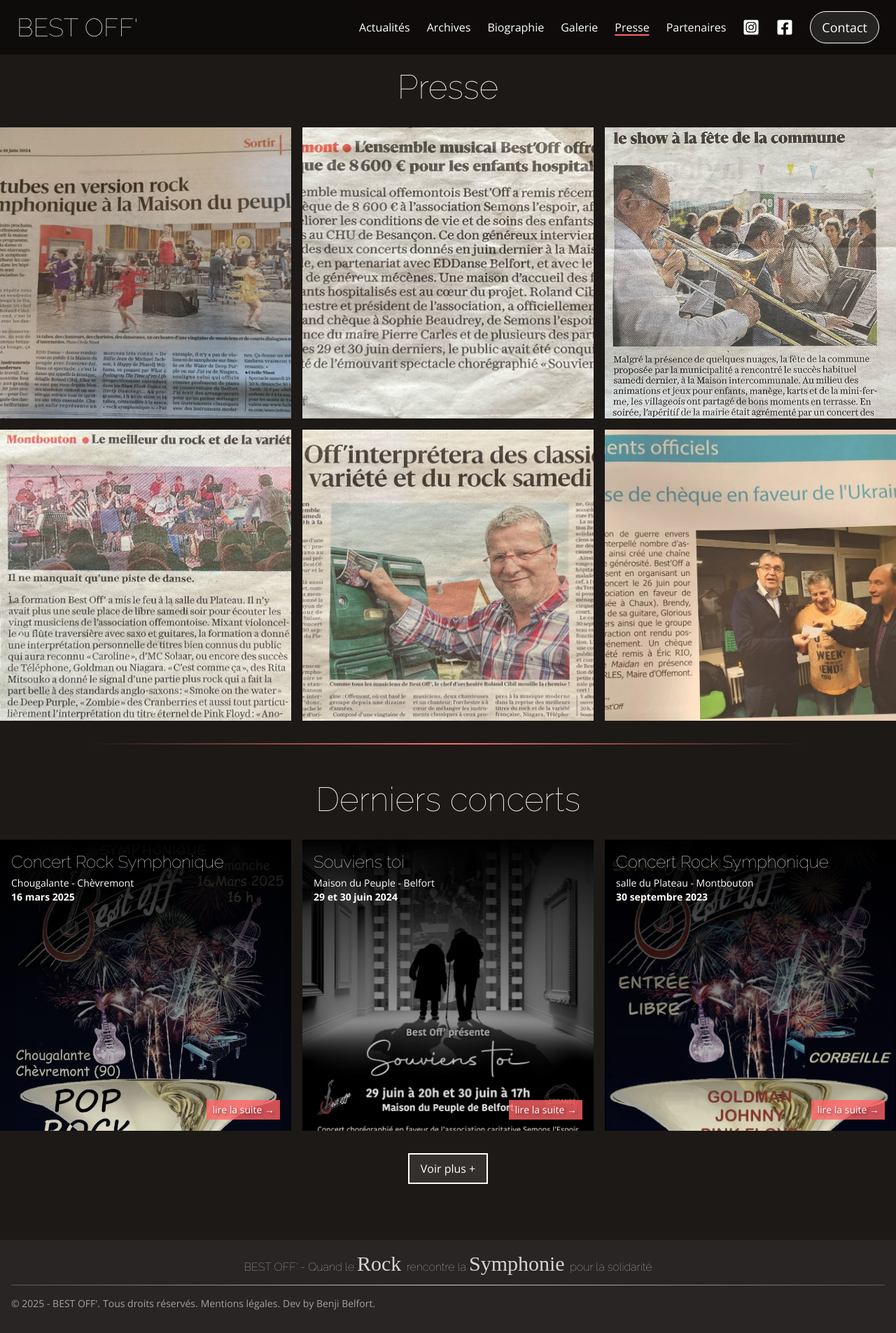
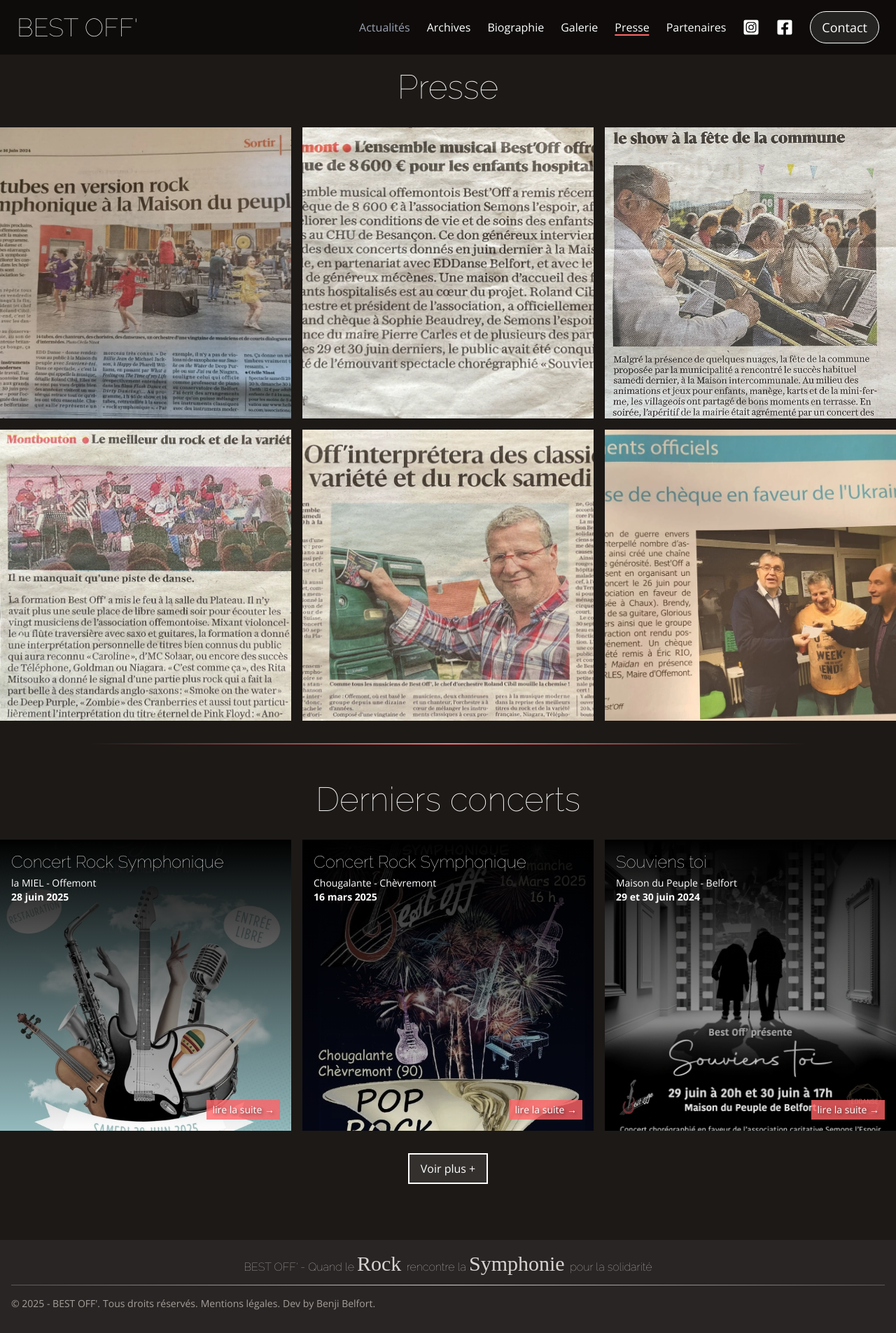
Before and after one commit to BenjiBelfort/best_off_dev, a React (Vite) app: page /presse in a window 1280 px wide. Shown: the whole page at 70% size. Built offline with nearby package versions, Linux system fonts and the light colour scheme; a web font is replaced by a local one.

Commit message:
classement concert 28 juin 25

```diff
--- a/src/components/Navbar.jsx
+++ b/src/components/Navbar.jsx
@@ -94,13 +94,14 @@
         {/* Desktop */}
         <div className="hidden lg:flex space-x-6 items-center">
           {/* Scroll vers “Actualités” */}
-          <AnimatedLink
+          <span className="text-gray-400 cursor-default">Actualités</span>
+          {/* <AnimatedLink
             to="actuality"
             offset={25}
             className={isSectionActive('actuality') ? activeUnderlineClass : ''}
           >
             Actualités
-          </AnimatedLink>
+          </AnimatedLink> */}
 
           {/* Pages Archives / Galerie / Presse */}
           <AnimatedLink
@@ -179,7 +180,8 @@
         {/* Mobile Menu */}
         {isOpen && (
           <div className="fixed inset-0 bg-stone-950/50 flex flex-col items-center justify-center space-y-6 text-xl z-40 fade-slide">
-            <AnimatedLink to="actuality" offset={25} className={isSectionActive('actuality') ? activeUnderlineClass : ''} onClick={handleMobileLinkClick}>Actualités</AnimatedLink>
+            <span className="text-gray-400 text-xl cursor-default">Actualités</span>
+            {/* <AnimatedLink to="actuality" offset={25} className={isSectionActive('actuality') ? activeUnderlineClass : ''} onClick={handleMobileLinkClick}>Actualités</AnimatedLink> */}
             <AnimatedLink to="/archives" className={isPageActive('/archives') ? activeUnderlineClass : ''} onClick={handleMobileLinkClick}>Archives</AnimatedLink>
             <AnimatedLink to="biographie" offset={41} className={isSectionActive('biographie') ? activeUnderlineClass : ''} onClick={handleMobileLinkClick}>Biographie</AnimatedLink>
             <AnimatedLink to="/galerie" className={isPageActive('/galerie') ? activeUnderlineClass : ''} onClick={handleMobileLinkClick}>Galerie</AnimatedLink>
--- a/src/data/pastEvents.json
+++ b/src/data/pastEvents.json
@@ -1,4 +1,22 @@
 [
+    {
+      "id": "fete-commune-2025",
+      "title": "Concert Rock Symphonique",
+      "date": "28 juin 2025",
+      "lieu": "la MIEL - Offemont",
+      "description": [
+        "Dans le cadre de la fête de la commune d'Offemont, et avant la fermeture de la salle de la MIEL pour rénovation, nous avons le plaisir de vous présenter un concert exclusif.",
+        "Venez écouter notre répertoire enrichi de nouveaux titres dans une ambiance conviviale et festive.",
+        "Plongez dans notre univers et vivez une expérience unique"
+      ],
+      "photo_cover": "/images/events/fete-commune-2025/affiche.webp",
+      "gallery_photos": [
+
+      ],
+      "partenaires": {
+        "Sponsors": [ "mairieoffemont", "gambafreres", "cpep" ]
+      }
+    },
     {
       "id": "chougalante-mars-2025",
       "title": "Concert Rock Symphonique",
--- a/src/pages/Home.jsx
+++ b/src/pages/Home.jsx
@@ -70,7 +70,7 @@
   return (
     <div>
       <MainImg />
-      <Actuality />
+      {/* <Actuality /> */}
         <div className="container mx-auto">
         <Separator />
         <Suspense fallback={<div>Chargement...</div>}>
```
Also changed, not shown: public/images/events/fete-commune-2025/affiche.webp (renamed from public/images/events/affiche.webp).
